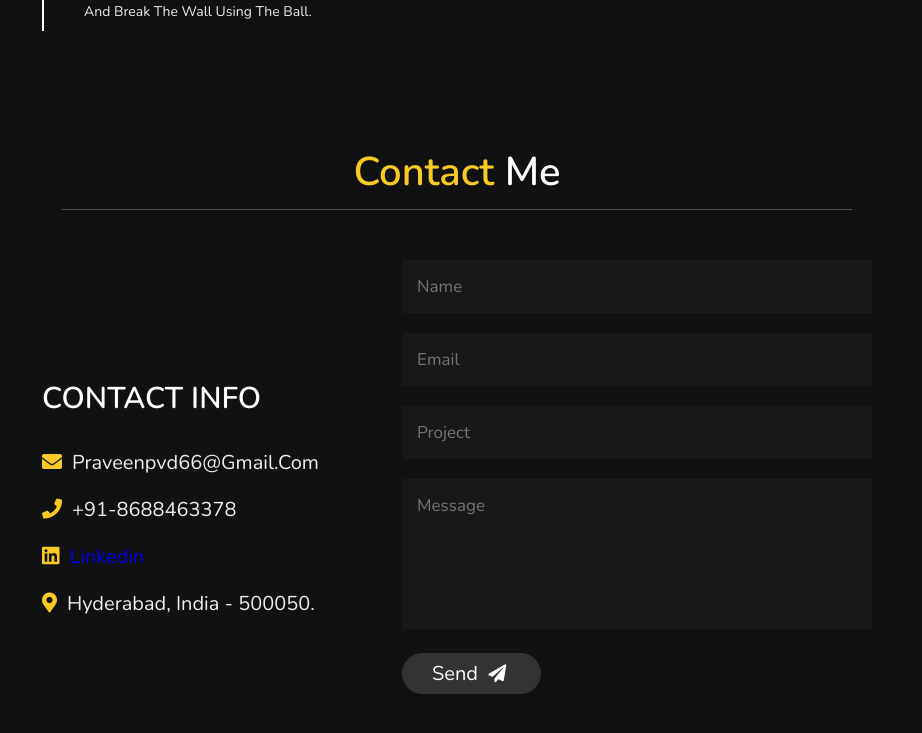
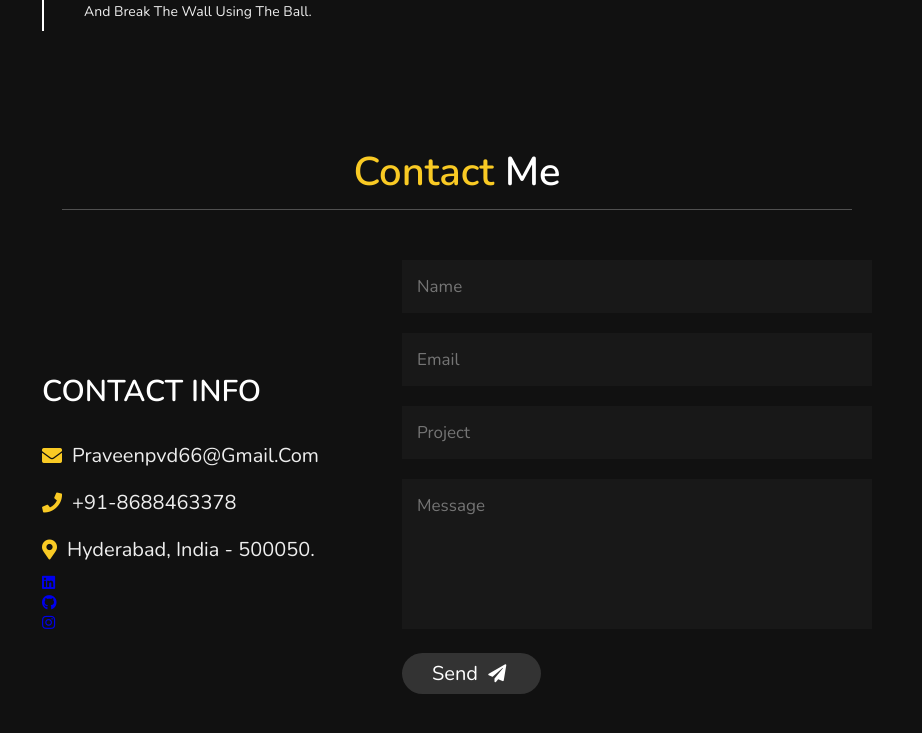
Before and after one commit to praveenpvd4/portfolio.io, a plain HTML site: page index.html in a window 1280 px wide. Shown: the part 3586-4319 px from the top of the page, without its empty margins (358-1280 px from the left). Drawn offline with nearby package versions, Linux system fonts and the light colour scheme; files whose address does not match are found by name.

Commit message:
Update index.html

```diff
--- a/index.html
+++ b/index.html
@@ -339,9 +339,12 @@
         <div class="info">
             <h3> <i class="fas fa-envelope"></i> praveenpvd66@gmail.com </h3>
             <h3> <i class="fas fa-phone"></i> +91-8688463378 </h3>
-            <h3> <i class="fab fa-linkedin"></i> <a href="https://www.linkedin.com/in/praveen-pvd-832957195/" class="link">Linkedin</a> </h3>
+             <h3> <i class="fas fa-map-marker-alt"></i> Hyderabad, India - 500050. </h3>
+            <h2>  <a href="https://www.linkedin.com/in/praveen-pvd-832957195/" class="link"><i class="fab fa-linkedin"></i></a> </h2>
+            <h2><a href="https://github.com/praveenpvd4" class="link"><i class="fab fa-github"></i></a> </h2>
+             <h2><a href="https://www.instagram.com/praveenpvd6/" class="link"><i class="fab fa-instagram"></i></a> </h2>
 
-            <h3> <i class="fas fa-map-marker-alt"></i> Hyderabad, India - 500050. </h3>
+
         </div>
 
     </div>
```
